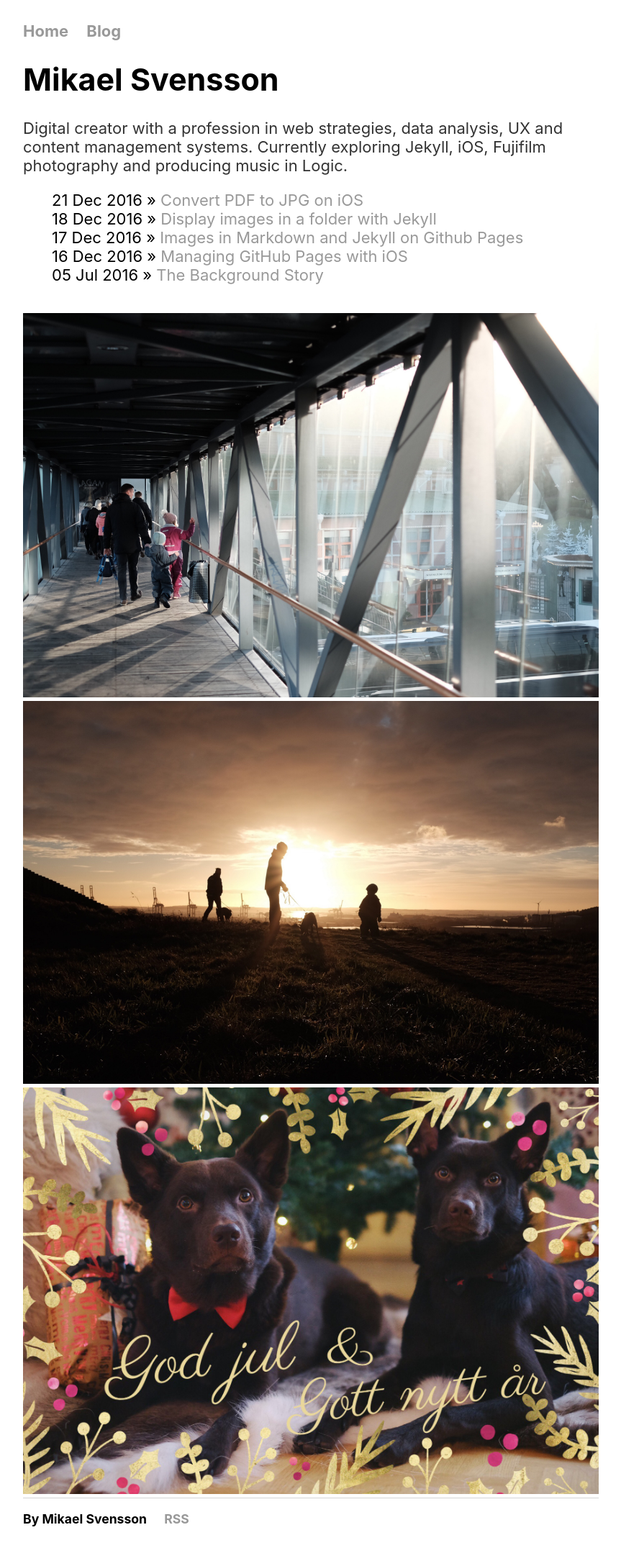
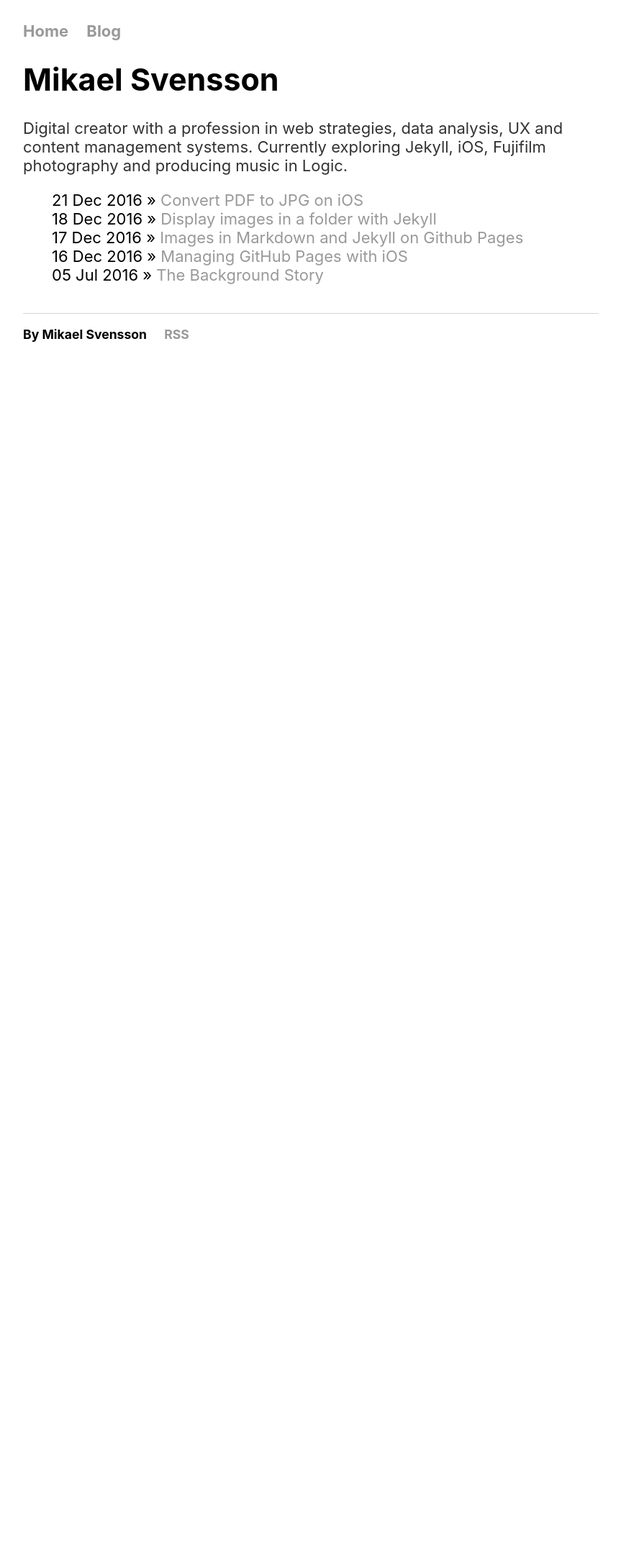
Before and after one commit to mikaelsjovind/mikeysvensson.github.io, a Jekyll site: the page built from index.html, in a window 1280 px wide. Shown: the whole page at 72% size, without its empty margins (208-1071 px from the left). Built offline with Jekyll 4.4.1, drawn with Linux system fonts in a browser that asks for light colours; after the commit the page ends 900 px from its top, so only the background shows below that.

Commit message:
Removed images

```diff
--- a/index.html
+++ b/index.html
@@ -11,8 +11,9 @@ title: Mikael Svensson
 		<li><span>{{ post.date | date_to_string }}</span> » <a href="{{ post.url }}" title="{{ post.title }}">{{ post.title }}</a></li>
 	{% endfor %}
 </ul>
-{% for file in site.static_files %}
+<!-- {% for file in site.static_files %}
 	{% if file.path contains '/images/' %}
 		<div><img src="{{ file.path }}"/></div>
 	{% endif %}
 {% endfor %}
+-->
```
